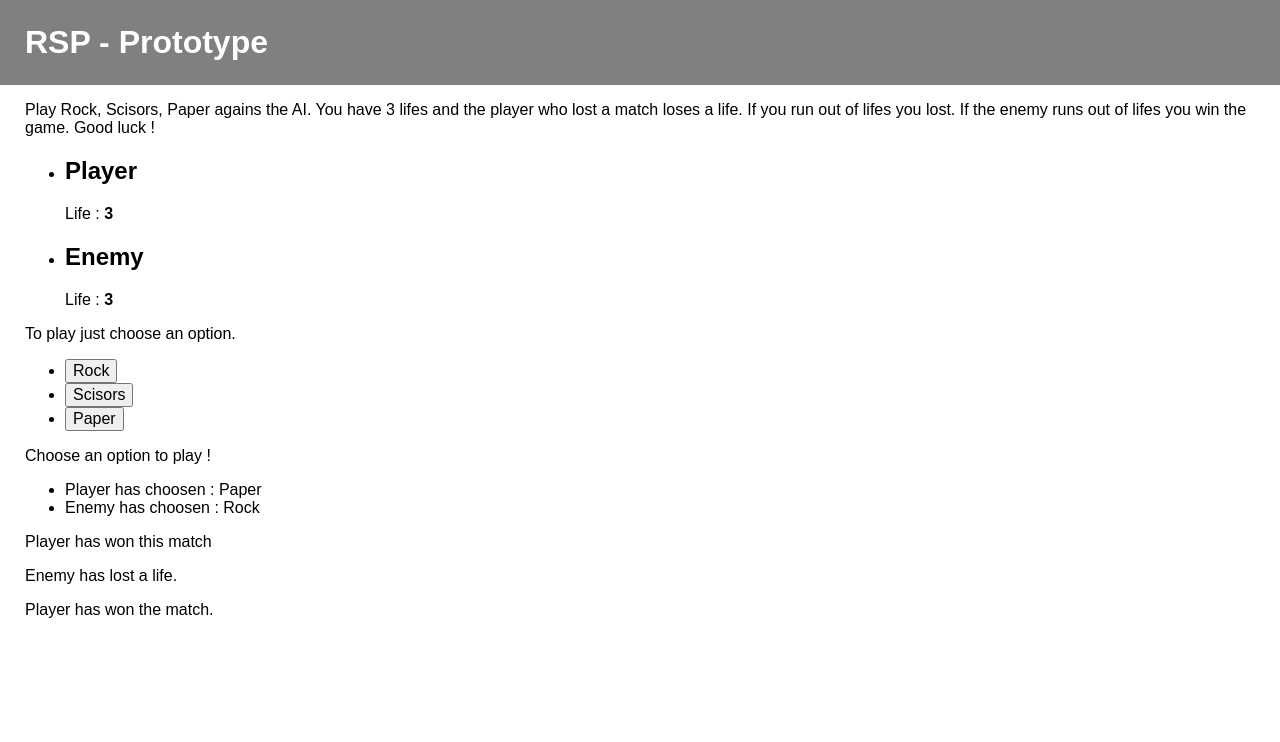
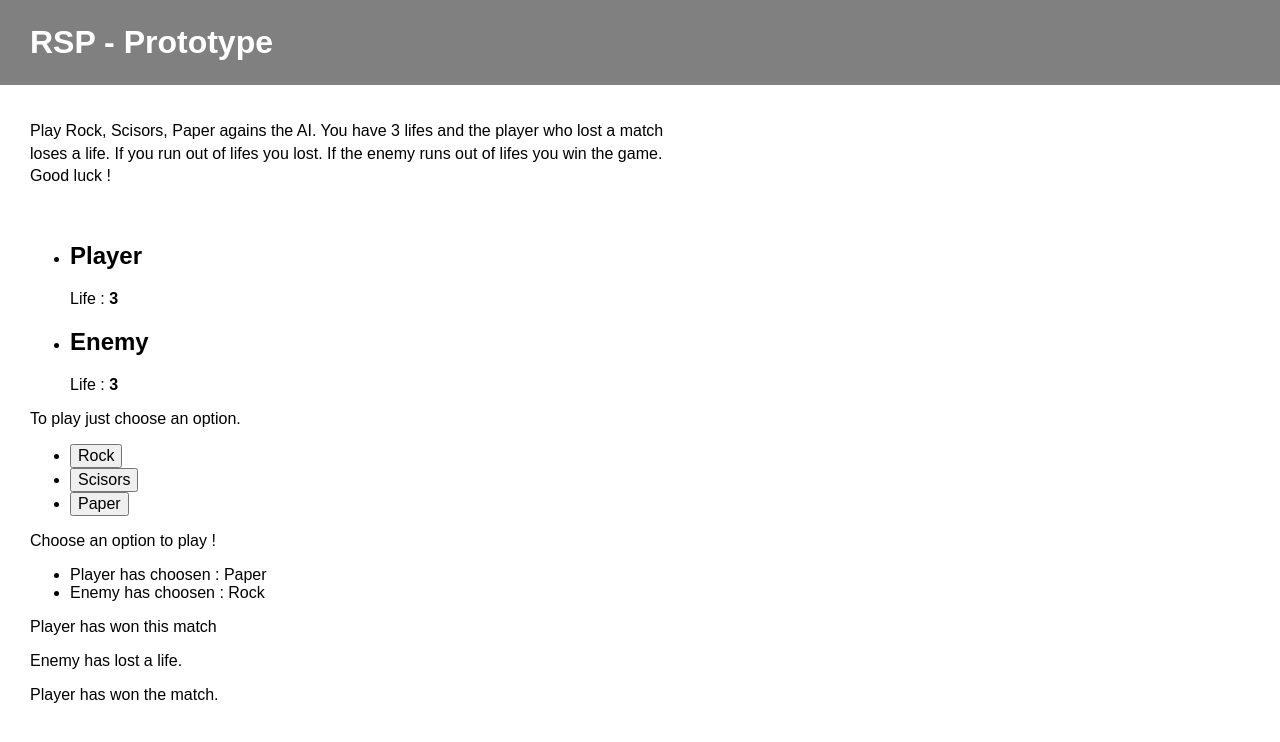
Before and after one commit to davidguerreiro/rsp, a PHP site: page / in a window 1280 px wide. Shown: the top 742 px of the page. Run offline with PHP 8.4, Linux system fonts and the light colour scheme.

Commit message:
complete prototype instructions html / css

```diff
--- a/css/abstracts/_variables.scss
+++ b/css/abstracts/_variables.scss
@@ -1,2 +1,2 @@
 $basefont: 16px;
-$base-margin : 1.563rem;
+$base-margin : 1.875rem;
--- a/css/style.css
+++ b/css/style.css
@@ -718,13 +718,20 @@ html {
   font-size: 16px; }
 
 .game {
-  padding-left: 1.563rem; }
+  padding-left: 1.875rem; }
 
 .game-header {
   background-color: #808080; }
   .game-header h1 {
     color: white;
     margin: 0;
-    padding: 1.5rem 0 1.5rem 1.563rem; }
+    padding: 1.5rem 0 1.5rem 1.875rem; }
+
+.game-instructions {
+  width: 100%;
+  max-width: 40rem;
+  padding: 1.2rem 1.875rem; }
+  .game-instructions p {
+    line-height: 1.4; }
 
 /*# sourceMappingURL=style.css.map */
```
Also changed, not shown: css/prototype/game-header.scss (+10 -0 lines), 1 other file.
